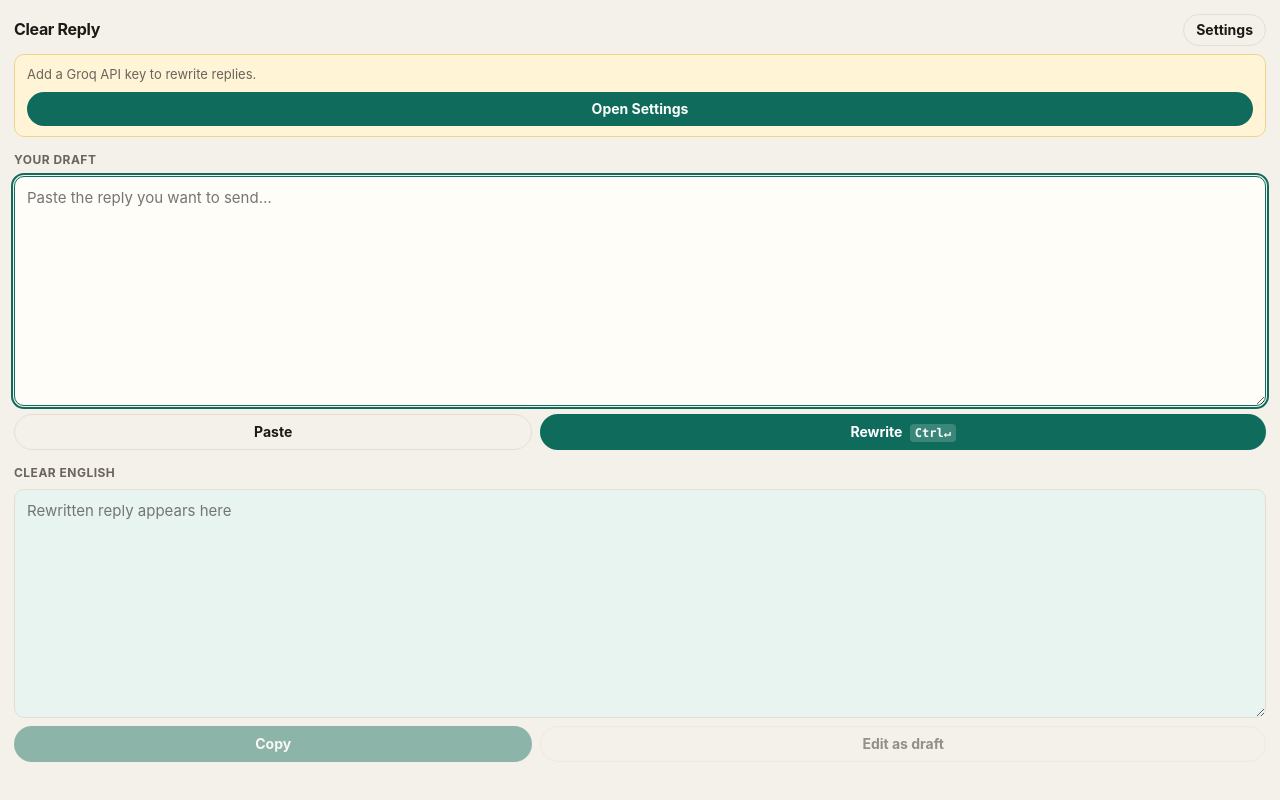
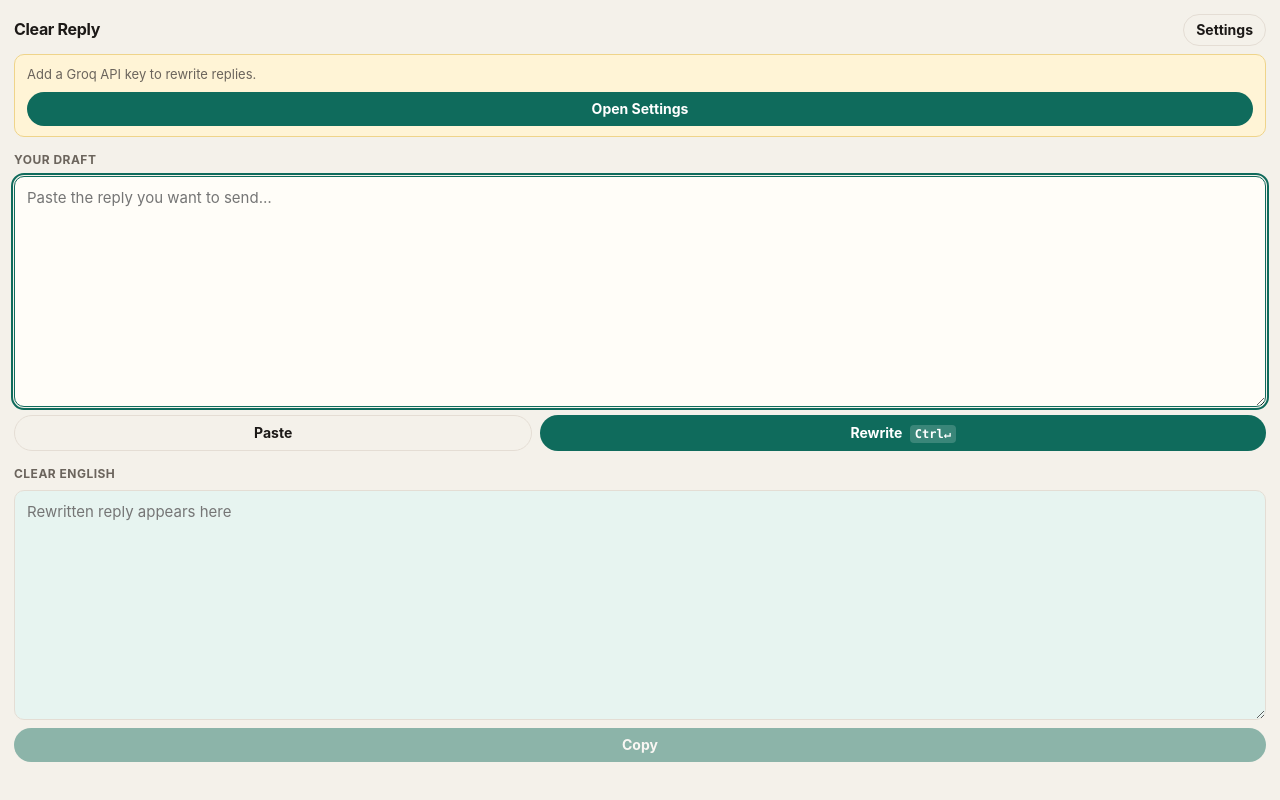
Before and after one commit to arunkarthik-n/clear-reply, a browser extension: page public/panel.html in a window 1280 px wide. Drawn offline with Linux system fonts and the light colour scheme; files whose address does not match are found by name.

Commit message:
Drop extra result CTAs

```diff
--- a/public/panel.html
+++ b/public/panel.html
@@ -28,10 +28,7 @@
     <label for="result">Clear English</label>
     <textarea id="result" rows="8" placeholder="Rewritten reply appears here"></textarea>
 
-    <div class="row">
-      <button type="button" id="copy" class="primary" disabled>Copy</button>
-      <button type="button" id="use-draft" class="ghost" disabled>Edit as draft</button>
-    </div>
+    <button type="button" id="copy" class="primary" disabled>Copy</button>
 
     <p id="status" role="status"></p>
 
```
Also changed, not shown: dist/panel.html, dist/panel.js, 1 other file.
